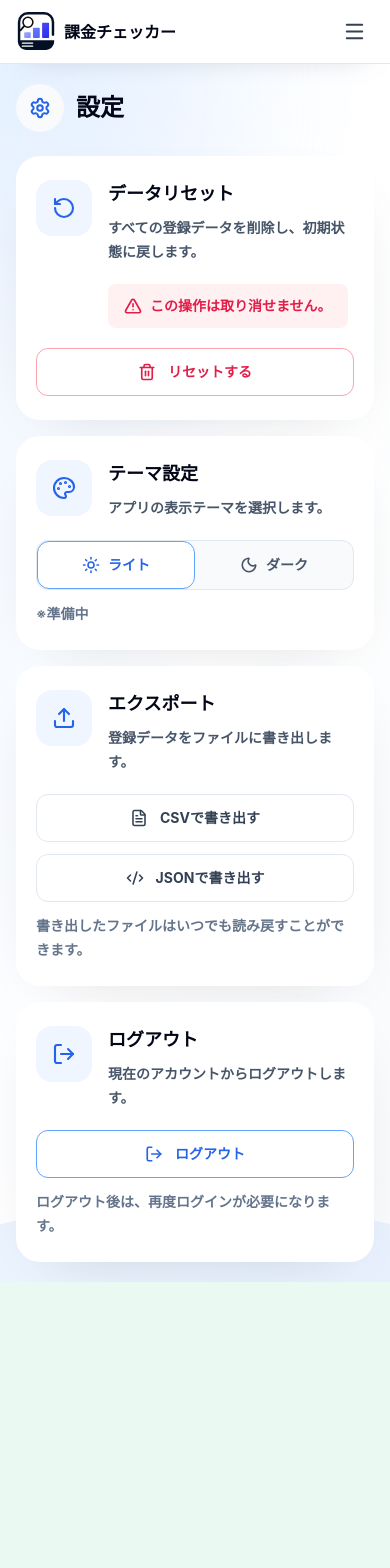
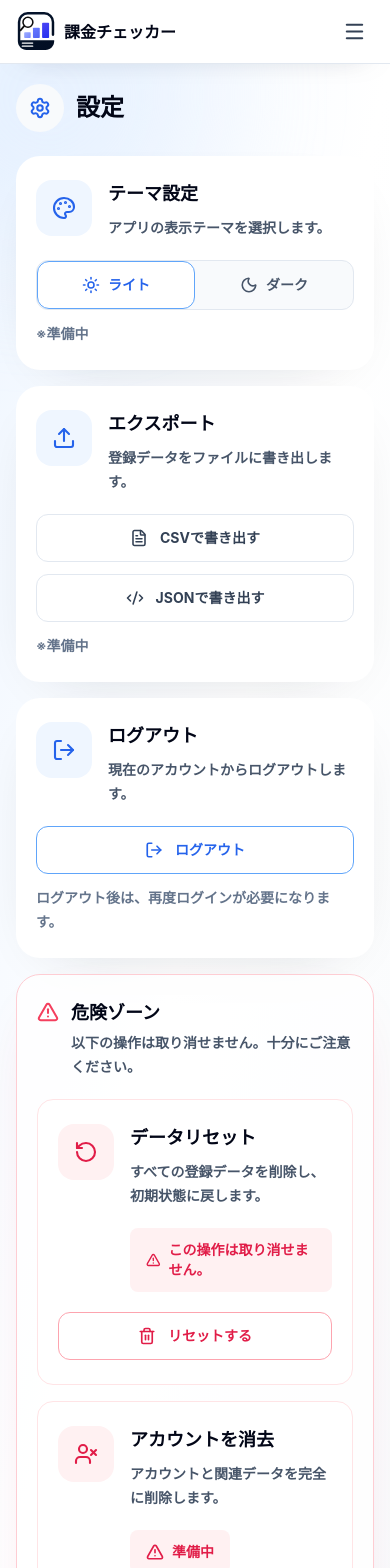
Before and after one commit to JuniorEngineer598/kakin-checker, a Next.js app: page /dashboard/settings in a window 390 px wide. Shown: the top 1568 px of the page. Before the commit the page ends 1282 px from the top, so only its background shows below. Built offline with nearby package versions, Linux system fonts and the light colour scheme.

Commit message:
設定画面とテンプレート一覧のUIを改善

```diff
--- a/app/dashboard/charges/new/TemplateChargeList.tsx
+++ b/app/dashboard/charges/new/TemplateChargeList.tsx
@@ -1,6 +1,6 @@
 "use client";
 
-import { EllipsisVertical, X } from "lucide-react";
+import { CircleAlert, EllipsisVertical, X } from "lucide-react";
 import { useEffect, useState } from "react";
 import type { SubmitEvent } from "react";
 import { formatCurrency, formatDateInputValue } from "../../../lib/format";
@@ -220,8 +220,9 @@ export default function TemplateChargeList() {
             <h2 className="text-base font-bold text-slate-950">
               テンプレート一覧
             </h2>
-            <p className="text-sm font-semibold text-slate-500">
-              {apps.find((app) => app.id === selectedAppId)?.name}
+            <p className="mt-2 flex items-center gap-1.5 text-xs font-bold text-slate-500">
+              <CircleAlert size={14} strokeWidth={2.2} aria-hidden="true" />
+              ワンクリックで課金記録を追加できます
             </p>
           </div>
 
@@ -242,9 +243,9 @@ export default function TemplateChargeList() {
               filteredTemplates.map((template) => (
                 <article
                   key={template.id}
-                  className="rounded-2xl border border-slate-200 bg-slate-50 p-3.5 transition hover:border-slate-300 hover:bg-white"
+                  className="rounded-2xl border border-l-2 border-slate-200 border-l-blue-500 bg-slate-50 p-3.5 transition hover:bg-white"
                 >
-                  <div className="flex items-start gap-3">
+                  <div className="grid grid-cols-[minmax(0,1fr)_auto] items-start gap-3 sm:grid-cols-[minmax(0,1fr)_8rem_minmax(3rem,1fr)_auto]">
                     <button
                       type="button"
                       onClick={() => {
@@ -255,10 +256,20 @@ export default function TemplateChargeList() {
                       <p className="truncate text-base font-bold text-slate-950">
                         {template.itemName}
                       </p>
-                      <p className="mt-1 text-sm font-semibold text-slate-500">
-                        {template.category} {formatCurrency(template.amount)}
+                      <p className="mt-1 inline-flex items-center rounded-full bg-blue-50 px-3 py-1 text-sm font-bold text-slate-600">
+                        {template.category}
+                        <span className="sm:hidden">
+                          {" "}
+                          {formatCurrency(template.amount)}
+                        </span>
                       </p>
                     </button>
+
+                    <p className="hidden self-center text-center text-xl font-extrabold text-slate-950 sm:block">
+                      {formatCurrency(template.amount)}
+                    </p>
+
+                    <div className="hidden sm:block" aria-hidden="true" />
 
                     <div className="relative shrink-0">
                       <button
@@ -271,7 +282,7 @@ export default function TemplateChargeList() {
                             current === template.id ? null : template.id,
                           );
                         }}
-                        className="flex h-9 w-9 items-center justify-center rounded-xl border border-slate-200 bg-white text-slate-500 transition hover:border-slate-300 hover:bg-slate-50 hover:text-slate-800"
+                        className="flex h-9 w-9 items-center justify-center rounded-xl text-slate-500 transition hover:border-slate-300 hover:bg-slate-50 hover:text-slate-800"
                       >
                         <EllipsisVertical
                           className="h-5 w-5"
--- a/app/dashboard/settings/page.tsx
+++ b/app/dashboard/settings/page.tsx
@@ -11,6 +11,7 @@ import {
   Settings,
   Sun,
   Upload,
+  UserX,
 } from "lucide-react";
 import type { ReactNode } from "react";
 import PageBackground from "../../components/PageBackground";
@@ -27,34 +28,6 @@ export default function SettingsPage() {
         </div>
 
         <section className="grid gap-4 sm:gap-5">
-          <article className="rounded-[24px] bg-white px-5 py-6 shadow-[0_18px_60px_-38px_rgba(15,23,42,0.24)] sm:px-6 lg:px-7">
-            <div className="grid gap-5 lg:grid-cols-[minmax(0,1fr)_auto] lg:items-center">
-              <div className="flex min-w-0 gap-4">
-                <SettingsIcon>
-                  <RotateCcw size={24} strokeWidth={2.1} aria-hidden="true" />
-                </SettingsIcon>
-                <div className="min-w-0">
-                  <h2 className="text-lg font-bold text-slate-950">
-                    データリセット
-                  </h2>
-                  <p className="mt-2 text-sm font-semibold leading-6 text-slate-600">
-                    すべての登録データを削除し、初期状態に戻します。
-                  </p>
-                  <div className="mt-5 inline-flex items-center gap-2 rounded-lg bg-rose-50 px-4 py-3 text-sm font-bold text-rose-600">
-                    <AlertTriangle
-                      size={18}
-                      strokeWidth={2.2}
-                      aria-hidden="true"
-                    />
-                    この操作は取り消せません。
-                  </div>
-                </div>
-              </div>
-
-              <ResetDataButton />
-            </div>
-          </article>
-
           <article className="rounded-[24px] bg-white px-5 py-6 shadow-[0_18px_60px_-38px_rgba(15,23,42,0.24)] sm:px-6 lg:px-7">
             <div className="grid gap-5 lg:grid-cols-[minmax(0,1fr)_minmax(320px,430px)] lg:items-center">
               <div className="flex min-w-0 gap-4">
@@ -129,7 +102,7 @@ export default function SettingsPage() {
                   </button>
                 </div>
                 <p className="text-sm font-semibold leading-6 text-slate-500">
-                  書き出したファイルはいつでも読み戻すことができます。
+                  ※準備中
                 </p>
               </div>
             </div>
@@ -154,15 +127,115 @@ export default function SettingsPage() {
               <LogoutButton />
             </div>
           </article>
+
+          <section className="rounded-[24px] border border-rose-200 bg-white/80 px-5 py-6 shadow-[0_18px_60px_-38px_rgba(225,29,72,0.28)] sm:px-6 lg:px-7">
+            <div className="mb-5 flex items-start gap-3">
+              <AlertTriangle
+                className="mt-0.5 shrink-0 text-rose-500"
+                size={22}
+                strokeWidth={2.2}
+                aria-hidden="true"
+              />
+              <div>
+                <h2 className="text-lg font-bold text-slate-950">
+                  危険ゾーン
+                </h2>
+                <p className="mt-1 text-sm font-semibold leading-6 text-slate-600">
+                  以下の操作は取り消せません。十分にご注意ください。
+                </p>
+              </div>
+            </div>
+
+            <div className="grid gap-4">
+              <article className="rounded-2xl border border-rose-100 bg-white px-5 py-6 sm:px-6 lg:px-7">
+                <div className="grid gap-5 lg:grid-cols-[minmax(0,1fr)_auto] lg:items-center">
+                  <div className="flex min-w-0 gap-4">
+                    <SettingsIcon tone="rose">
+                      <RotateCcw
+                        size={24}
+                        strokeWidth={2.1}
+                        aria-hidden="true"
+                      />
+                    </SettingsIcon>
+                    <div className="min-w-0">
+                      <h2 className="text-lg font-bold text-slate-950">
+                        データリセット
+                      </h2>
+                      <p className="mt-2 text-sm font-semibold leading-6 text-slate-600">
+                        すべての登録データを削除し、初期状態に戻します。
+                      </p>
+                      <div className="mt-5 inline-flex items-center gap-2 rounded-lg bg-rose-50 px-4 py-3 text-sm font-bold text-rose-600">
+                        <AlertTriangle
+                          size={18}
+                          strokeWidth={2.2}
+                          aria-hidden="true"
+                        />
+                        この操作は取り消せません。
+                      </div>
+                    </div>
+                  </div>
+
+                  <ResetDataButton />
+                </div>
+              </article>
+
+              <article className="rounded-2xl border border-rose-100 bg-white px-5 py-6 sm:px-6 lg:px-7">
+                <div className="grid gap-5 lg:grid-cols-[minmax(0,1fr)_auto] lg:items-center">
+                  <div className="flex min-w-0 gap-4">
+                    <SettingsIcon tone="rose">
+                      <UserX size={24} strokeWidth={2.1} aria-hidden="true" />
+                    </SettingsIcon>
+                    <div className="min-w-0">
+                      <h2 className="text-lg font-bold text-slate-950">
+                        アカウントを消去
+                      </h2>
+                      <p className="mt-2 text-sm font-semibold leading-6 text-slate-600">
+                        アカウントと関連データを完全に削除します。
+                      </p>
+                      <div className="mt-5 inline-flex items-center gap-2 rounded-lg bg-rose-50 px-4 py-3 text-sm font-bold text-rose-600">
+                        <AlertTriangle
+                          size={18}
+                          strokeWidth={2.2}
+                          aria-hidden="true"
+                        />
+                        準備中
+                      </div>
+                    </div>
+                  </div>
+
+                  <button
+                    type="button"
+                    disabled
+                    className="inline-flex h-12 w-full cursor-not-allowed items-center justify-center gap-3 rounded-xl border border-rose-200 bg-rose-50 px-6 text-sm font-bold text-rose-300 sm:w-auto"
+                  >
+                    <UserX size={18} strokeWidth={2.2} aria-hidden="true" />
+                    アカウントを消去
+                  </button>
+                </div>
+              </article>
+            </div>
+          </section>
         </section>
       </div>
     </PageBackground>
   );
 }
 
-function SettingsIcon({ children }: { children: ReactNode }) {
+//設定項目のアイコン表示用のコンポーネント
+function SettingsIcon({
+  children,
+  tone = "blue",
+}: {
+  children: ReactNode;
+  tone?: "blue" | "rose";
+}) {
+  const colorClass =
+    tone === "rose" ? "bg-rose-50 text-rose-600" : "bg-blue-50 text-blue-600";
+
   return (
-    <span className="flex h-14 w-14 shrink-0 items-center justify-center rounded-2xl bg-blue-50 text-blue-600">
+    <span
+      className={`flex h-14 w-14 shrink-0 items-center justify-center rounded-2xl ${colorClass}`}
+    >
       {children}
     </span>
   );
```
